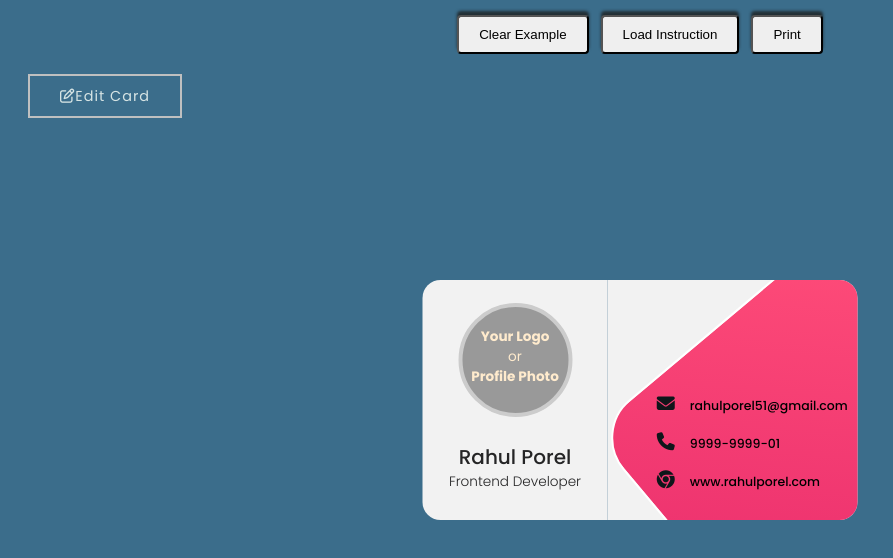
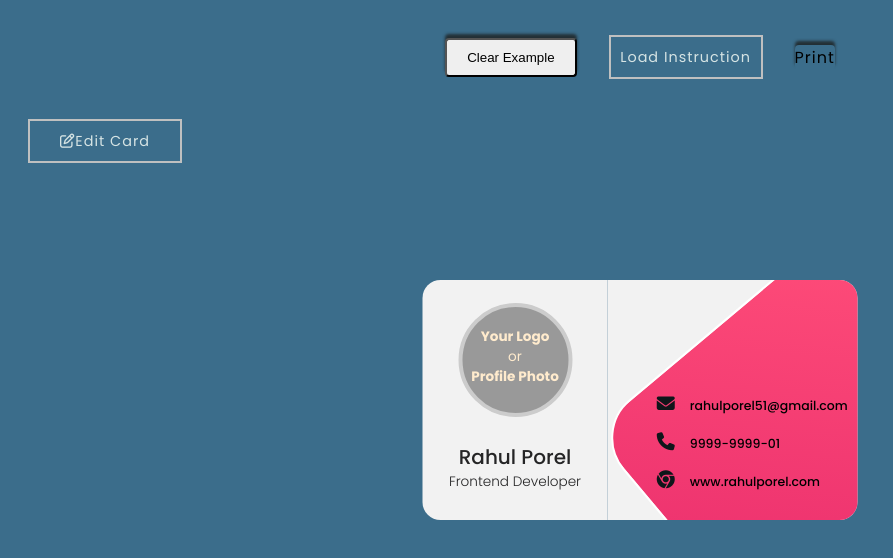
Before and after one commit to RahulPorel/Visiting-Card-Builder, a React (Vite) app: page / in a window 1280 px wide. Shown: the top 558 px of the page, without its empty margins (0-893 px from the left). Built offline with nearby package versions, Linux system fonts and the light colour scheme.

Commit message:
instruct loadbtn style change

```diff
--- a/src/components/Card.jsx
+++ b/src/components/Card.jsx
@@ -165,19 +165,26 @@ export default function Card(props) {
       </div>
 
       <div className="edit-button-ws">
-        <button className="form--edit" onClick={handleStaticData}>
+        <button className="form--edit " onClick={handleStaticData}>
           {loadStaticData ? "Load Example" : "Clear Example"}
         </button>
 
         {props.rmGuideBtn ? (
           ""
         ) : (
-          <button className="form--edit" onClick={handleGuideData}>
-            {!loadGuideData ? "Load Instruction" : "Clear Instruction"}
-          </button>
+          // <button className="form--edit" onClick={handleGuideData}>
+          //   {!loadGuideData ? "Load Instruction" : "Clear Instruction"}
+          // </button>
+
+          <div className="button" id="button-2" onClick={handleGuideData}>
+            <div id="slide"></div>
+            <button className="instructed-btn rm-default-btn-styles">
+              {!loadGuideData ? "Load Instruction" : "Clear Instruction"}
+            </button>
+          </div>
         )}
 
-        <button className="form--edit" onClick={genPDF}>
+        <button className="form--edit rm-default-btn-styles" onClick={genPDF}>
           Print
         </button>
       </div>
@@ -185,6 +192,13 @@ export default function Card(props) {
   );
 }
 
+{
+  /* <div class="button" id="button-2">
+<div id="slide"></div>
+<a href="#">Let's Go!</a>
+</div> */
+}
+
 // TODO:
 // 1 add color pallete
 // 2. add diffrent styles
--- a/src/components/EditBtn.jsx
+++ b/src/components/EditBtn.jsx
@@ -8,7 +8,7 @@ function EditBtn(props) {
   return (
     <div className="button" id="button-3" onClick={handleEditBtn}>
       <div id="circle"></div>
-      <button className="edit-card-btn">
+      <button className="edit-card-btn rm-default-btn-styles">
         <i className="fa-regular fa-pen-to-square"></i>
         Edit Card
       </button>
--- a/src/styles/EditorForm.css
+++ b/src/styles/EditorForm.css
@@ -196,7 +196,7 @@
   overflow: hidden;
 }
 
-.edit-card-btn {
+.rm-default-btn-styles {
   color: #ffffff;
   text-decoration: none;
   letter-spacing: 1px;
@@ -210,7 +210,18 @@
 }
 
 /* Third Button */
-
+.edit-card-btn {
+  color: #ffffff;
+  text-decoration: none;
+  letter-spacing: 1px;
+  background: none;
+  color: inherit;
+  border: none;
+  padding: 0;
+  font: inherit;
+  cursor: pointer;
+  outline: inherit;
+}
 #button-3 {
   position: relative;
   overflow: hidden;
@@ -246,3 +257,34 @@
 #button-3:hover .edit-card-btn {
   color: #2d3142;
 }
+
+/* Second Button */
+
+#button-2 {
+  position: relative;
+  overflow: hidden;
+  cursor: pointer;
+}
+
+#button-2 .instructed-btn {
+  position: relative;
+  transition: all 0.35s ease-Out;
+}
+
+#slide {
+  width: 100%;
+  height: 100%;
+  left: -200px;
+  background: #bfc0c0;
+  position: absolute;
+  transition: all 0.35s ease-Out;
+  bottom: 0;
+}
+
+#button-2:hover #slide {
+  left: 0;
+}
+
+#button-2:hover .instructed-btn {
+  color: #2d3142;
+}
```
